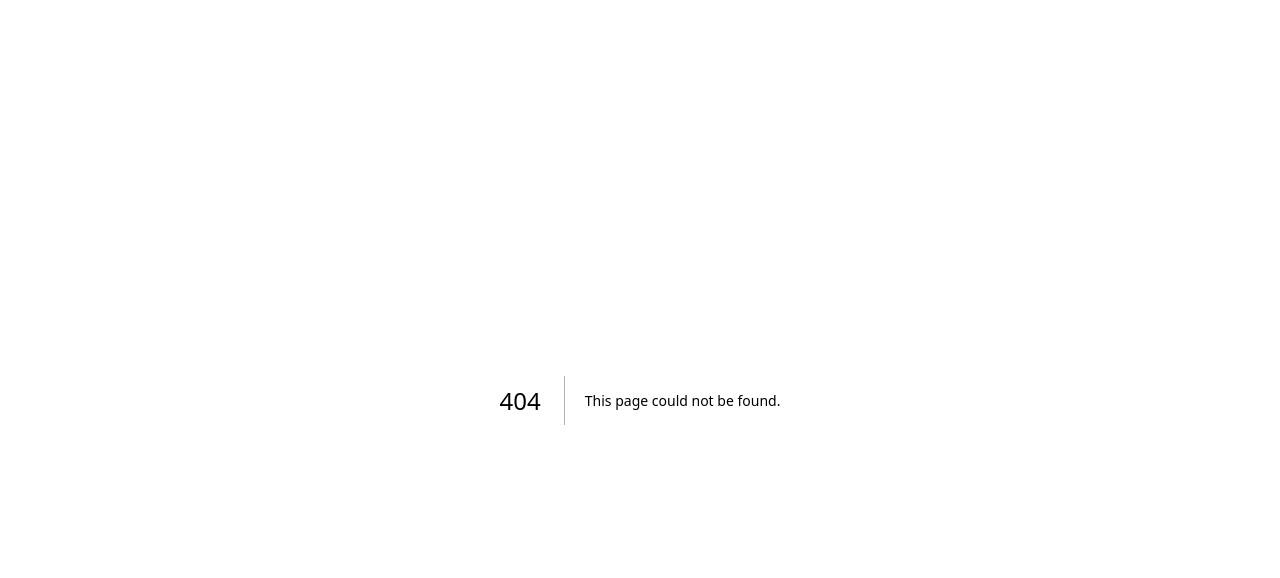
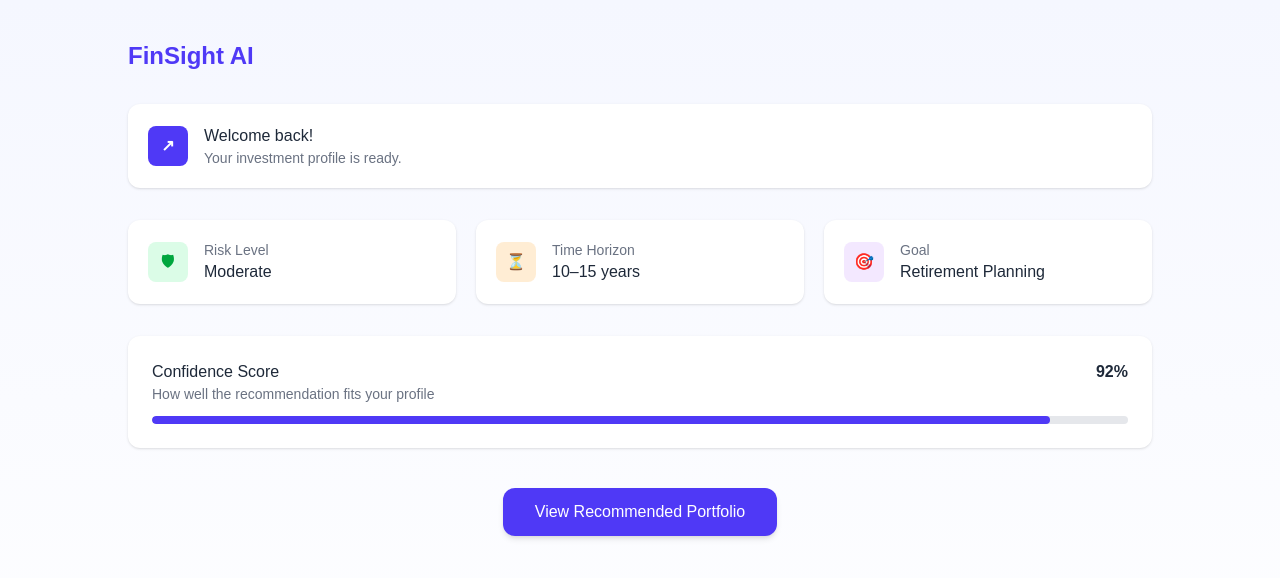
Before and after one commit to garimachauhan-0310/FinSight-AI, a Next.js app in the folder Frontend/my-app/: page /dashboard in a window 1280 px wide. Before the commit this address had no page. Shown: the top 578 px of the page. Built offline with nearby package versions, Linux system fonts and the light colour scheme.

Commit message:
feat: add dashboard page with profile summary and confidence score

```diff
--- /dev/null
+++ b/Frontend/my-app/src/app/dashboard/page.tsx
@@ -0,0 +1,83 @@
+export default function DashboardPage() {
+  return (
+    <section className="min-h-screen bg-gradient-to-b from-[#F5F7FF] to-white px-6 py-10">
+      <div className="max-w-5xl mx-auto">
+        {/* Header */}
+        <h1 className="text-2xl font-bold text-indigo-600 mb-8">FinSight AI</h1>
+
+        {/* Welcome Card */}
+        <div className="bg-white rounded-xl shadow-sm p-5 flex items-center gap-4 mb-8">
+          <div className="w-10 h-10 rounded-lg bg-indigo-600 text-white flex items-center justify-center font-bold">
+            ↗
+          </div>
+          <div>
+            <p className="font-medium text-gray-800">Welcome back!</p>
+            <p className="text-sm text-gray-500">
+              Your investment profile is ready.
+            </p>
+          </div>
+        </div>
+
+        {/* Summary Cards */}
+        <div className="grid grid-cols-1 md:grid-cols-3 gap-5 mb-8">
+          <div className="bg-white rounded-xl shadow-sm p-5 flex items-center gap-4">
+            <div className="w-10 h-10 rounded-lg bg-green-100 text-green-600 flex items-center justify-center">
+              🛡
+            </div>
+            <div>
+              <p className="text-sm text-gray-500">Risk Level</p>
+              <p className="font-medium text-gray-800">Moderate</p>
+            </div>
+          </div>
+
+          <div className="bg-white rounded-xl shadow-sm p-5 flex items-center gap-4">
+            <div className="w-10 h-10 rounded-lg bg-orange-100 text-orange-600 flex items-center justify-center">
+              ⏳
+            </div>
+            <div>
+              <p className="text-sm text-gray-500">Time Horizon</p>
+              <p className="font-medium text-gray-800">10–15 years</p>
+            </div>
+          </div>
+
+          <div className="bg-white rounded-xl shadow-sm p-5 flex items-center gap-4">
+            <div className="w-10 h-10 rounded-lg bg-purple-100 text-purple-600 flex items-center justify-center">
+              🎯
+            </div>
+            <div>
+              <p className="text-sm text-gray-500">Goal</p>
+              <p className="font-medium text-gray-800">Retirement Planning</p>
+            </div>
+          </div>
+        </div>
+
+        {/* Confidence Score */}
+        <div className="bg-white rounded-xl shadow-sm p-6 mb-10">
+          <div className="flex justify-between mb-3">
+            <div>
+              <p className="font-medium text-gray-800">Confidence Score</p>
+              <p className="text-sm text-gray-500">
+                How well the recommendation fits your profile
+              </p>
+            </div>
+            <p className="font-semibold text-gray-800">92%</p>
+          </div>
+
+          <div className="w-full h-2 bg-gray-200 rounded-full overflow-hidden">
+            <div
+              className="h-full bg-indigo-600 rounded-full"
+              style={{ width: "92%" }}
+            />
+          </div>
+        </div>
+
+        {/* CTA */}
+        <div className="text-center">
+          <button className="bg-indigo-600 hover:bg-indigo-700 text-white px-8 py-3 rounded-xl font-medium transition shadow-md">
+            View Recommended Portfolio
+          </button>
+        </div>
+      </div>
+    </section>
+  );
+}
```
